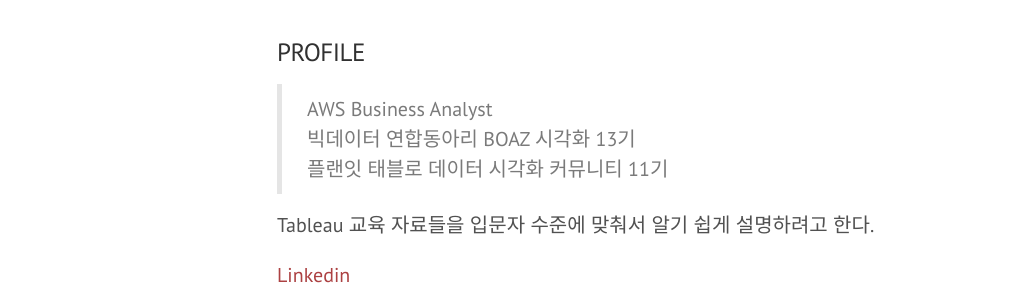
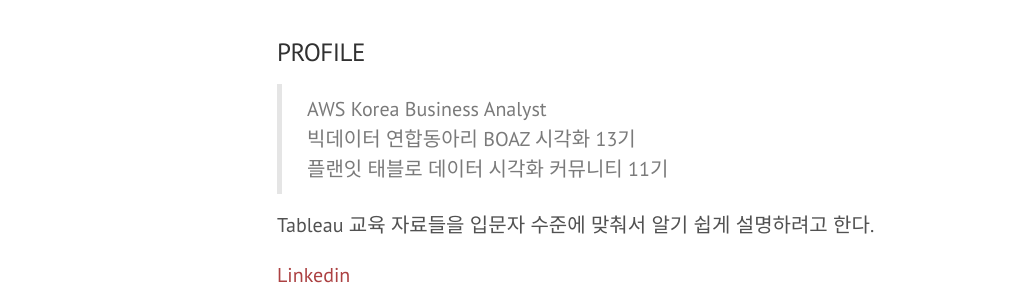
Before and after one commit to shanny924/shanny924.github.io, a Jekyll site: the page built from about.md, in a window 1280 px wide and 1065 px high. Shown: the part 173-464 px from the top of the window, without its empty margins (3-1023 px from the left). Built offline with Jekyll 4.4.1, drawn with Linux system fonts in a browser that asks for light colours; nearby versions of some CDN libraries; comment, search, counter and statistics services are not loaded.

Commit message:
Update about.md

```diff
--- a/about.md
+++ b/about.md
@@ -4,7 +4,7 @@
 ---
 ### PROFILE
 
->AWS Business Analyst
+>AWS Korea Business Analyst
 >빅데이터 연합동아리 BOAZ 시각화 13기
 >플랜잇 태블로 데이터 시각화 커뮤니티 11기
 
```
